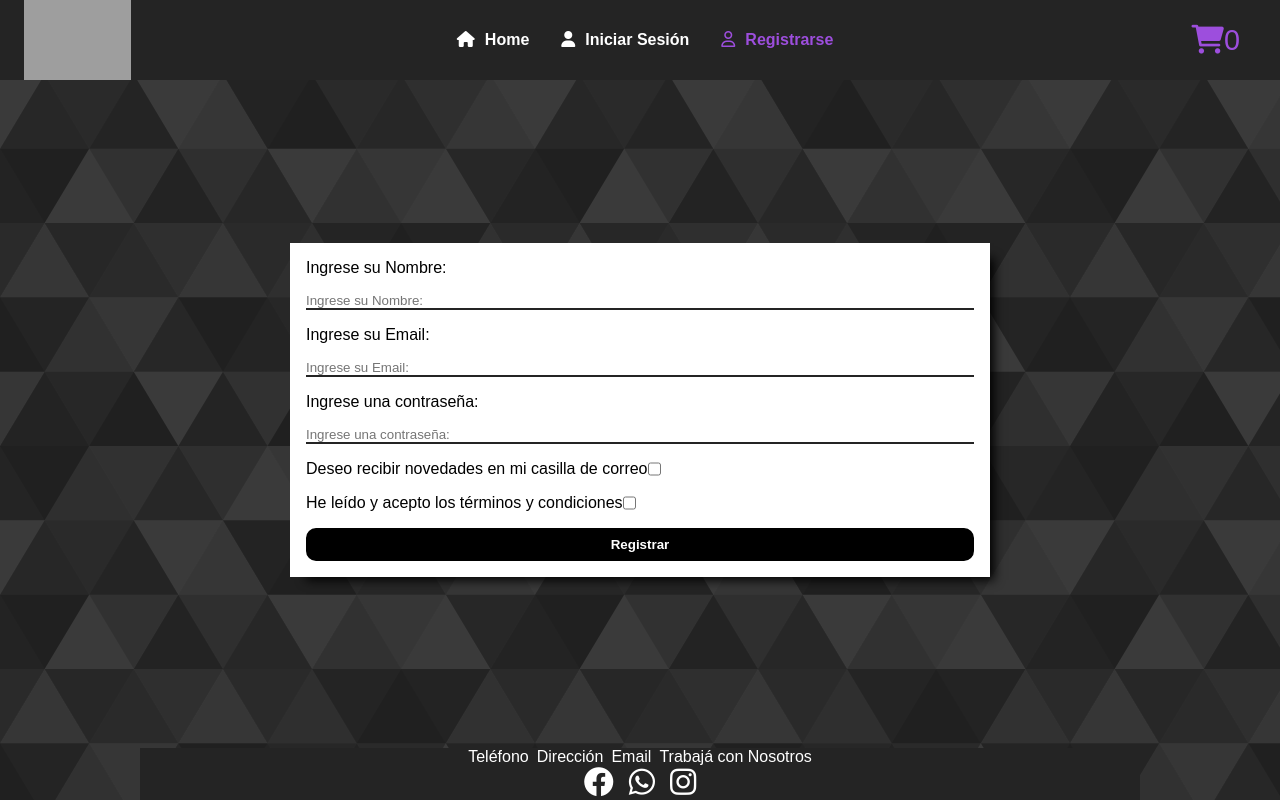
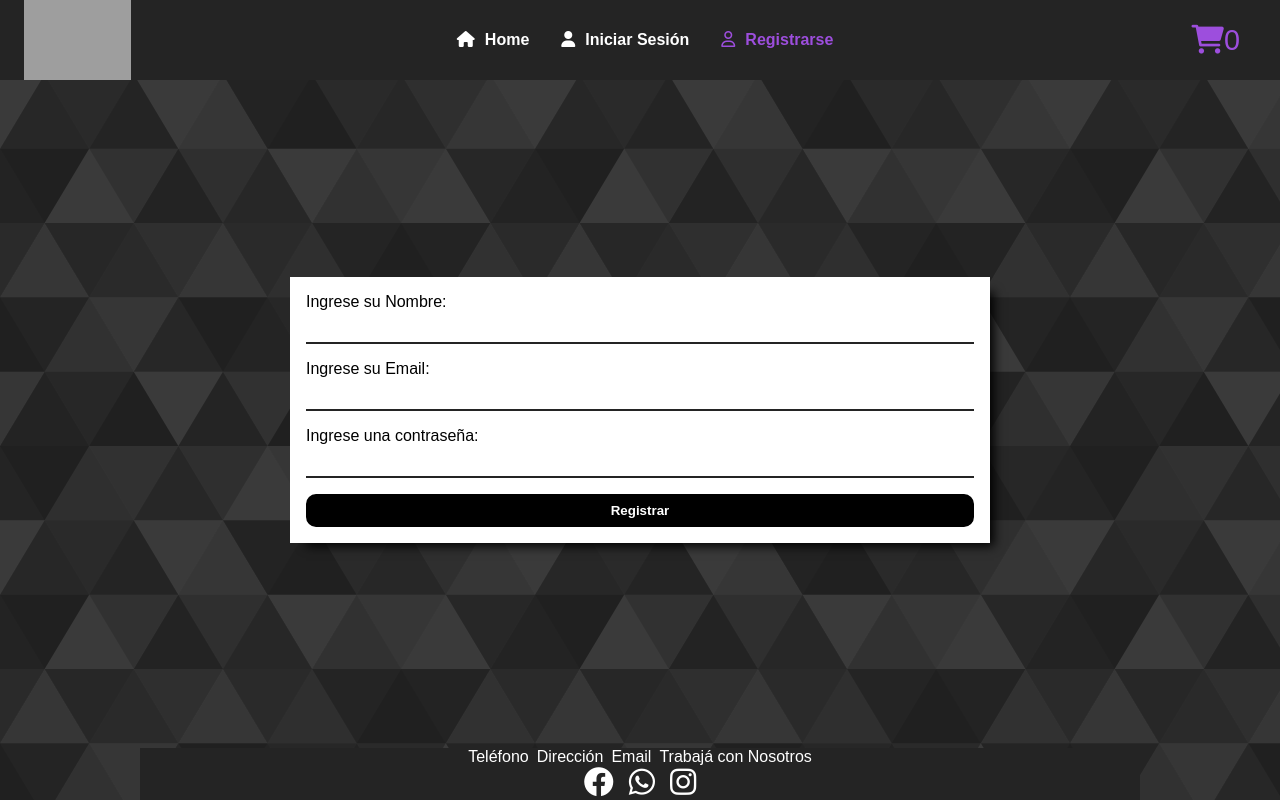
Before and after one commit to LucasS2k/NextCLTHNG, a React (Create React App) app: page /register in a window 1280 px wide. Built offline with nearby package versions, Linux system fonts and the light colour scheme; grey boxes are pictures that could not be loaded.

Commit message:
fix schema

```diff
--- /dev/null
+++ b/src/components/Modal.js
@@ -0,0 +1,9 @@
+import { ModalStyled } from "../styles/ModalStyles";
+const Modal = ({ message }) => {
+  return (
+    <ModalStyled>
+      <span>{message}</span>
+    </ModalStyled>
+  );
+};
+export default Modal;
--- a/src/components/ProductCard.js
+++ b/src/components/ProductCard.js
@@ -1,7 +1,8 @@
-import React from "react";
-
+import React, { useState } from "react";
 import { useDispatch } from "react-redux";
 import { addToCart } from "../redux/cart/cartSlice";
+import Modal from "./Modal";
+
 const ProductCard = ({
   id,
   nombre,
@@ -11,6 +12,26 @@ const ProductCard = ({
   cantidad,
 }) => {
   const dispatch = useDispatch();
+  const [isModalVisible, setIsModalVisible] = useState(false);
+  const dynamicMessage = "Producto agregado al carrito!";
+
+  const handleAddToCart = () => {
+    dispatch(
+      addToCart({
+        id,
+        nombre,
+        precio,
+        productImage,
+        category,
+        cantidad,
+      })
+    );
+    setIsModalVisible(true);
+    setTimeout(() => {
+      setIsModalVisible(false);
+    }, 2000);
+  };
+
   return (
     <div className="item">
       <img src={productImage} alt={nombre} />
@@ -20,18 +41,7 @@ const ProductCard = ({
       <div className="itemfoot">
         <span className="valor">${precio}</span>
         <button
-          onClick={() =>
-            dispatch(
-              addToCart({
-                id,
-                nombre,
-                precio,
-                productImage,
-                category,
-                cantidad,
-              })
-            )
-          }
+          onClick={handleAddToCart}
           className="boton-agregar"
           data-id={id}
           data-name={nombre}
@@ -43,6 +53,8 @@ const ProductCard = ({
           Agregar al carrito
         </button>
       </div>
+
+      {isModalVisible && <Modal message={dynamicMessage} />}
     </div>
   );
 };
--- a/src/components/Register.js
+++ b/src/components/Register.js
@@ -1,10 +1,10 @@
-import { useState } from "react";
+import React, { useState } from "react";
+import { useFormik } from "formik";
+import { LoginStyled } from "../styles/LoginStyles";
+import * as Yup from "yup";
 import axios from "axios";
-import { LoginStyled } from "../styles/LoginStyles";
-import { FormStyled } from "../styles/FormStyles";
-import { Formik, ErrorMessage } from "formik";
-import * as Yup from "yup";
-import { ErrorStyled, InputStyled } from "../styles/FormStyles";
+import { FormStyled, InputStyled } from "../styles/FormStyles";
+
 const validationSchema = Yup.object({
   nombre: Yup.string().required("Ingrese su nombre"),
   email: Yup.string()
@@ -18,25 +18,20 @@ const validationSchema = Yup.object({
     .matches(/[a-z]/, "La contraseña debe tener al menos una minúscula")
     .matches(/[A-Z]/, "La contraseña debe tener al menos una mayúscula"),
 });
+
 function Register() {
-  const [formData, setFormData] = useState({
+  const formik = useFormik({
+    initialValues: {
       nombre: "",
       email: "",
       password: "",
-  });
-
-  const handleChange = (e) => {
-    const { name, value } = e.target;
-    setFormData({ ...formData, [name]: value });
-  };
-
-  const handleSubmit = async (e) => {
-    e.preventDefault();
-
+    },
+    validationSchema,
+    onSubmit: async (values) => {
       try {
         const response = await axios.post(
           "https://next-api-taupe.vercel.app/auth/register",
-        formData, // Axios automatically serializes the data as JSON
+          values,
           {
             headers: {
               "Content-Type": "application/json",
@@ -44,7 +39,7 @@ function Register() {
           }
         );
 
-      if (response.status === 200) {
+        if (response.status === 201) {
           console.log("Usuario registrado exitosamente");
         } else {
           console.error("Registro fallido");
@@ -52,66 +47,54 @@ function Register() {
       } catch (error) {
         console.error("Ha ocurrido un error", error);
       }
-  };
+    },
+  });
 
   return (
-    <Formik
-      initialValues={formData}
-      validationSchema={validationSchema}
-      onSubmit={handleSubmit}
-    >
-      <LoginStyled onSubmit={handleSubmit}>
+    <LoginStyled onSubmit={formik.handleSubmit}>
       <FormStyled>
         <label htmlFor="nombre">Ingrese su Nombre:</label>
         <InputStyled
           type="text"
           id="nombre"
           name="nombre"
-            value={formData.nombre}
-            onChange={handleChange}
-            placeholder="Ingrese su Nombre:"
+          onChange={formik.handleChange}
+          value={formik.values.nombre}
         />
+        {formik.touched.nombre && formik.errors.nombre ? (
+          <div>{formik.errors.nombre}</div>
+        ) : null}
 
-          <ErrorMessage name="nombre" component={ErrorStyled} />
         <label htmlFor="email">Ingrese su Email:</label>
         <InputStyled
-            type="email"
+          type="text"
           id="email"
           name="email"
-            value={formData.email}
-            onChange={handleChange}
-            placeholder="Ingrese su Email:"
+          onChange={formik.handleChange}
+          value={formik.values.email}
         />
-          <ErrorMessage name="email" component={ErrorStyled} />
+        {formik.touched.email && formik.errors.email ? (
+          <div>{formik.errors.email}</div>
+        ) : null}
+
         <label htmlFor="password">Ingrese una contraseña:</label>
         <InputStyled
           type="password"
           id="password"
           name="password"
-            value={formData.password}
-            onChange={handleChange}
-            placeholder="Ingrese una contraseña:"
+          onChange={formik.handleChange}
+          value={formik.values.password}
         />
-          <ErrorMessage name="password" component={ErrorStyled} />
-          <div className="checkboxs">
-            Deseo recibir novedades en mi casilla de correo
-            <input type="checkbox" className="checkbox" />
-          </div>
-          <div className="checkboxs">
-            He leído y acepto los términos y condiciones
-            <input
-              type="checkbox"
-              name="terms"
-              label=" "
-              className="checkbox"
-            ></input>
-          </div>
+        {formik.touched.password && formik.errors.password ? (
+          <div>{formik.errors.password}</div>
+        ) : null}
+
         <button type="submit" className="submitbutton">
           Registrar
         </button>
       </FormStyled>
     </LoginStyled>
-    </Formik>
   );
 }
+
 export default Register;
--- /dev/null
+++ b/src/styles/ModalStyles.js
@@ -0,0 +1,11 @@
+import styled from "styled-components";
+export const ModalStyled = styled.div`
+  position: fixed;
+  display: flex;
+  bottom: 0;
+  left: 0;
+  right: 0;
+  background-color: greenyellow;
+  z-index: 8;
+  justify-content: center;
+`;
```
Lines whose indentation alone changed are shown as unchanged.
